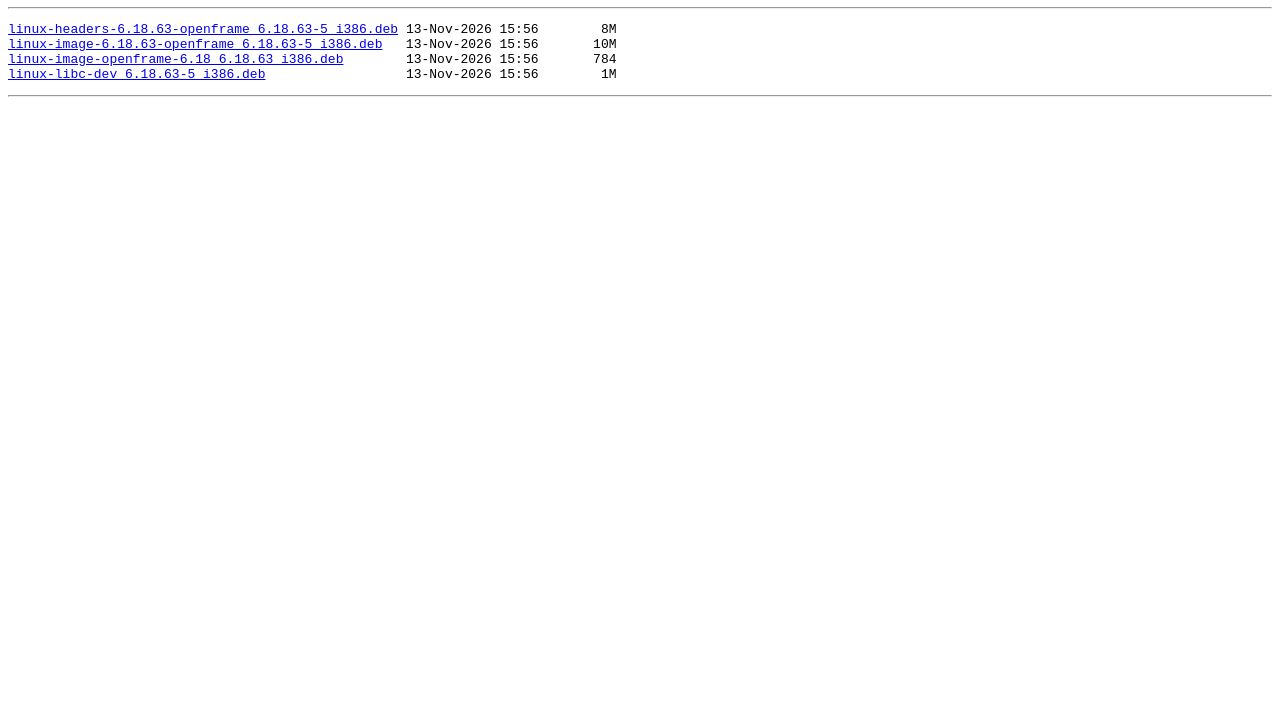
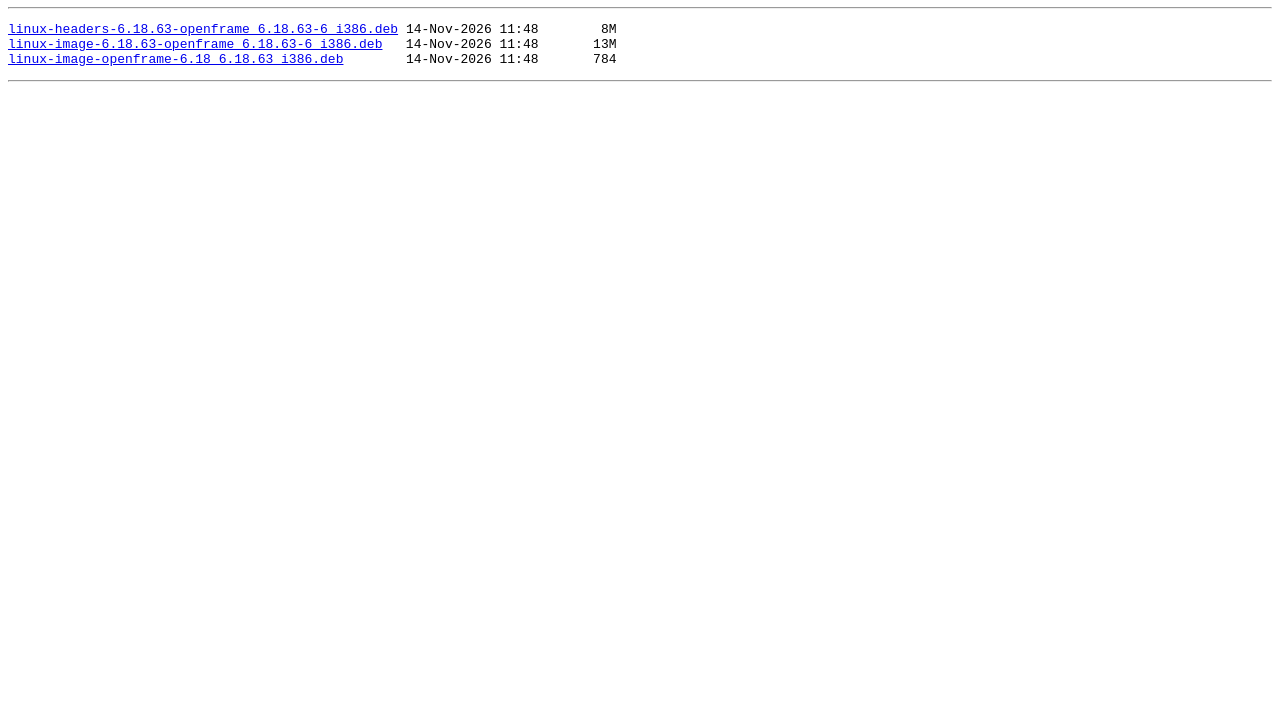
Before and after one commit to birdslikewires/openframe-kernel, a plain HTML site: page index.html in a window 1280 px wide. Shown: the part 73-800 px from the top of the page. Drawn offline with Linux system fonts and the light colour scheme.

Commit message:
Publish linux-6.18.63-openframe

```diff
--- a/index.html
+++ b/index.html
@@ -3,9 +3,8 @@
 <head><title>Index of /</title></head>
 <body>
 <h1>Index of /</h1><hr><pre>
-<a href="pool/6.18/linux-headers-6.18.63-openframe_6.18.63-5_i386.deb">linux-headers-6.18.63-openframe_6.18.63-5_i386.deb</a> 13-Nov-2026 15:56        8M
-<a href="pool/6.18/linux-image-6.18.63-openframe_6.18.63-5_i386.deb">linux-image-6.18.63-openframe_6.18.63-5_i386.deb</a>   13-Nov-2026 15:56       10M
-<a href="pool/6.18/linux-image-openframe-6.18_6.18.63_i386.deb">linux-image-openframe-6.18_6.18.63_i386.deb</a>        13-Nov-2026 15:56       784
-<a href="pool/6.18/linux-libc-dev_6.18.63-5_i386.deb">linux-libc-dev_6.18.63-5_i386.deb</a>                  13-Nov-2026 15:56        1M
+<a href="pool/6.18/linux-headers-6.18.63-openframe_6.18.63-6_i386.deb">linux-headers-6.18.63-openframe_6.18.63-6_i386.deb</a> 14-Nov-2026 11:48        8M
+<a href="pool/6.18/linux-image-6.18.63-openframe_6.18.63-6_i386.deb">linux-image-6.18.63-openframe_6.18.63-6_i386.deb</a>   14-Nov-2026 11:48       13M
+<a href="pool/6.18/linux-image-openframe-6.18_6.18.63_i386.deb">linux-image-openframe-6.18_6.18.63_i386.deb</a>        14-Nov-2026 11:48       784
 </pre><hr></body>
 </html>
```
Also changed, not shown: 11 other files.
